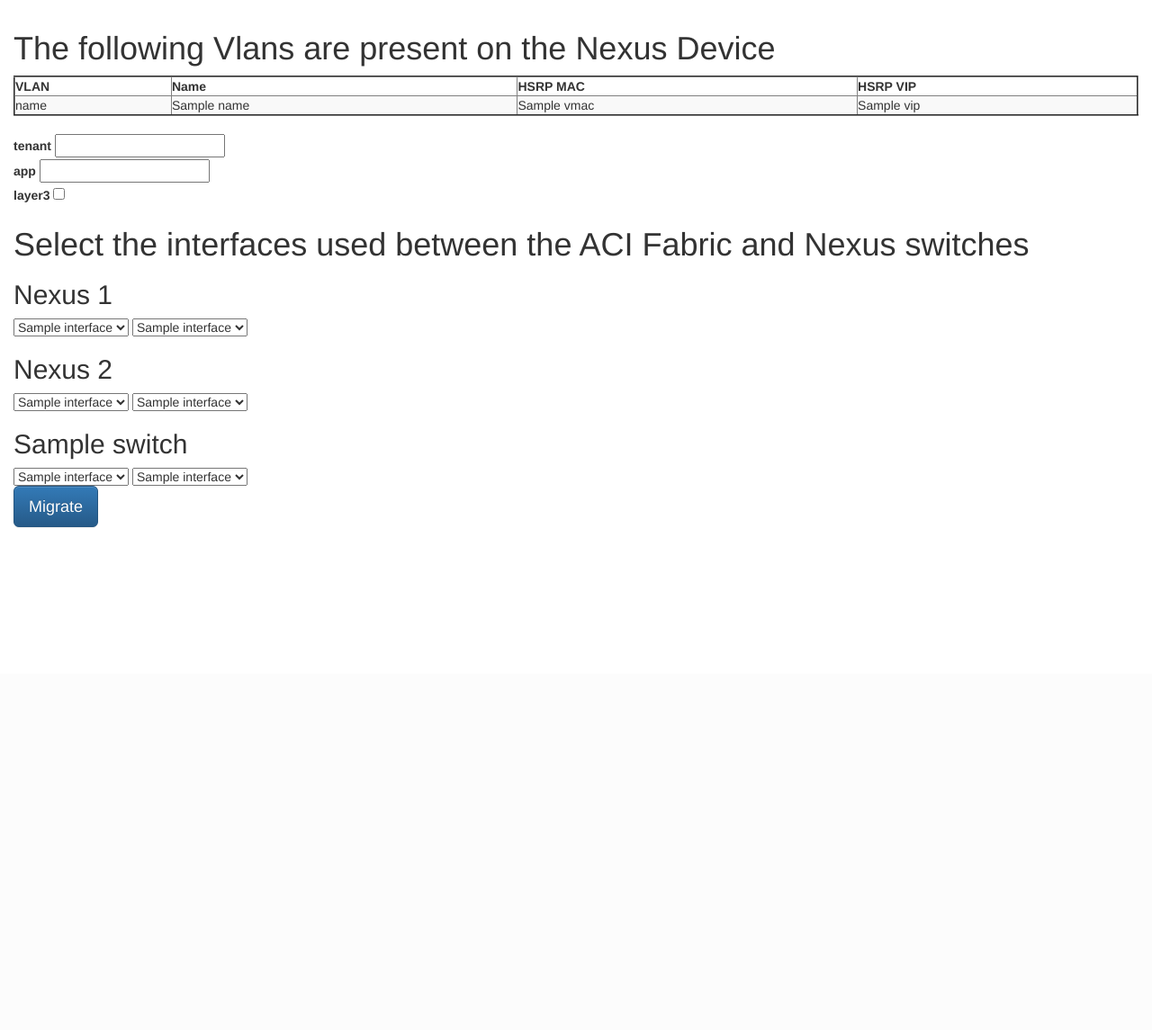
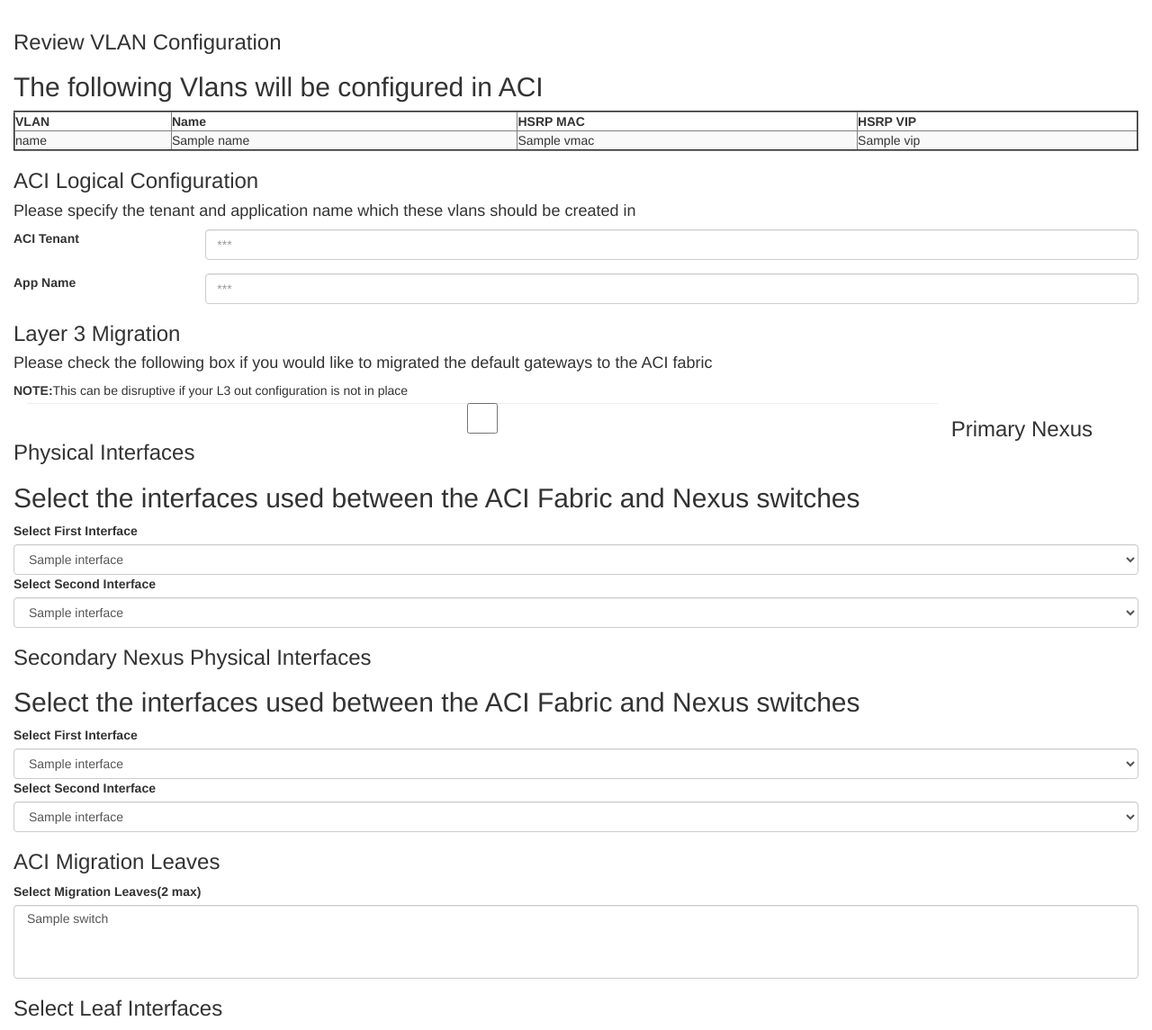
Before and after one commit to imapex/acimigrate, a Flask app: template acimigrate/templates/phase2.html in a window 1280 px wide. Shown: the part 51-1196 px from the top of the page at 90% size. Before the commit the page ends 638 px from the top, so only its background shows below. Run offline with Flask 2, Linux system fonts and the light colour scheme; the template is opened without the code that fills it: values that come from a table or form of the project are taken from there, most other values are stand-ins (such as "Sample title", 1, 10 or a date in 2020); some libraries are stand-ins or nearby versions.

Commit message:
UI improvements - added form wizard to migration (phase2)

```diff
--- a/acimigrate/templates/phase2.html
+++ b/acimigrate/templates/phase2.html
@@ -1,7 +1,15 @@
 {% extends "base_layout.html" %}
 {% block content %}
+{{ form.csrf_token }}
 
-<h1>The following Vlans are present on the Nexus Device</h1>
+
+
+<form id="migration-wizard-phase2" action="/migrate" method="POST">
+    <h3>Review VLAN Configuration</h3>
+
+    <section>
+        <h2>The following Vlans will be configured in ACI</h2>
+
         <div class="table-responsive">
             <table class="table-striped"border="2" style="width:100%">
                 <thead>
@@ -28,56 +36,192 @@
                 </tbody>
             </table>
         </div>
-<br>
+    </section>
+    <h3>ACI Logical Configuration</h3>
+    <section>
+        <h4>Please specify the tenant and application name which these vlans should be created in</h4>
 
+        <div class="form-group row">
+            <label class="col-sm-2 col-form-label">ACI Tenant</label>
+            <div class="col-sm-10">
+                {{form.tenant_name(class_="form-control", placeholder="***")}}
+            </div>
+        </div>
+        <div class="form-group row">
+            <label class="col-sm-2 col-form-label">App Name</label>
+            <div class="col-sm-10">
+                {{form.app_name(class_="form-control", placeholder="***")}}
+            </div>
+        </div>
+    </section>
+    <h3>Layer 3 Migration</h3>
+    <section>
+        <h4>Please check the following box if you would like to migrated the default gateways to the ACI fabric</h4>
+        <b>NOTE:</b>This can be disruptive if your L3 out configuration is not in place
+        <div class="col-sm-10">
+            {{form.layer3(class_="form-control")}}
+        </div>
+    </section>
 
-<form action="/migrate" method="POST">
-    {{ form.csrf_token }}
-    {{ form.tenant_name.label }} {{ form.tenant_name(size=20) }}<br>
-    {{ form.app_name.label }} {{ form.app_name(size=20) }}<br>
-    {{ form.layer3.label }} {{ form.layer3(size=20) }}<br>
+    <h3>Primary Nexus Physical Interfaces</h3>
+    <section>
+        <h2>Select the interfaces used between the ACI Fabric and Nexus switches</h2>
 
-    <h1>Select the interfaces used between the ACI Fabric and Nexus switches</h1>
-    <h2>Nexus 1</h2>
-    <select name="n1i1">
+        <label for="n1i1">Select First Interface</label>
+        <select id="n1i1" name="n1i1" class="form-control">
             {% for interface in n1interfaces %}
-        <option value = "{{ interface }}">{{ interface }}</option>
-        {% endfor %}
-    </select>
-    <select name="n1i2">
-        {% for interface in n1interfaces %}
-        <option value = "{{ interface }}">{{ interface }}</option>
-        {% endfor %}
-    </select>
-    <h2>Nexus 2</h2>
-    <select name="n2i1">
-        {% for interface in n2interfaces %}
-        <option value = "{{ interface }}">{{ interface }}</option>
-        {% endfor %}
-    </select>
-    <select name="n2i2">
-        {% for interface in n2interfaces %}
-        <option value = "{{ interface }}">{{ interface }}</option>
+            <option>{{ interface }}</option>
             {% endfor %}
         </select>
 
-    <br>
+        <label for="n1i2">Select Second Interface</label>
+        <select id="n1i2" name="n1i2" class="form-control">
+            {% for interface in n1interfaces %}
+            <option>{{ interface }}</option>
+            {% endfor %}
+        </select>
+
+    </section>
+
+    <h3>Secondary Nexus Physical Interfaces</h3>
+    <section>
+        <h2>Select the interfaces used between the ACI Fabric and Nexus switches</h2>
+
+        <label for="n2i1">Select First Interface</label>
+        <select id="n2i1" name="n2i1" class="form-control">
+            {% for interface in n2interfaces %}
+            <option>{{ interface }}</option>
+            {% endfor %}
+        </select>
+
+        <label for="n2i2">Select Second Interface</label>
+        <select id="n2i2" name="n2i2" class="form-control">
+            {% for interface in n2interfaces %}
+            <option>{{ interface }}</option>
+            {% endfor %}
+        </select>
+
+    </section>
+
+    <h3>ACI Migration Leaves</h3>
+    <section>
+        <!--Select two leaves-->
+        <label for="leaves">Select Migration Leaves(2 max)</label>
+        <select multiple id="leaves" name="leaves" class="form-control">
             {% for switch in aci_switch_list %}
+            <option>{{ switch }}</option>
+            {% endfor %}
+        </select>
+
+        <!--this piece of shit keeps refreshing the page-->
+        <!--<button href="javascript:void(0)" onclick="getSelectValues(document.getElementById('leaves'));">-->
+            <!--Display selected leaves-->
+        <!--</button>-->
+
+        <!--works-->
+        <!--<a href="#" onclick="getSelectValues(document.getElementById('leaves'));">Display Selected Leaves</a>-->
+
+
+
+
+    </section>
+
+    <h3>Select Leaf Interfaces</h3>
+    <section>
+         <div id="selected-leaves">
+            <!--Generate div for each switch, only selected switches should be visible-->
+            {% for switch in aci_switch_list %}
+            <div id="{{ switch }}" style="display: none;">
+
                 <h2>{{ switch }}</h2>
                 <select>
                     {% for interface in aci_switch_list[switch] %}
                     <option value="{{interface}}">{{interface}}</option>
                     {% endfor %}
                 </select>
+                interface two
                 <select>
                     {% for interface in aci_switch_list[switch] %}
                     <option value="{{interface}}">{{interface}}</option>
                     {% endfor %}
                 </select>
+            </div>
             {% endfor %}
-    <br><button type="submit" class="btn btn-primary btn-lg">Migrate</button>
+
+        </div>
+    </section>
+
 
 </form>
 
+<script>
+
+    function getSelectValues(select) {
+        var result = [];
+        var options = select && select.options;
+        var opt;
+        var leafcount = 0;
+
+        for (var i = 0, iLen = options.length; i < iLen; i++) {
+            opt = options[i];
+
+            if (opt.selected) {
+                leafcount++
+                document.getElementById(opt.text).style.display = "block";
+
+            }
+            else {
+                document.getElementById(opt.text).style.display = "none";
+            }
+        }
+        console.log(leafcount)
+        return leafcount
+    }
+
+    $("#migration-wizard-phase2").steps({
+        headerTag: "h3",
+        bodyTag: "section",
+        transitionEffect: "slideLeft",
+        stepsOrientation: "vertical",
+
+        onStepChanging: function (event, currentIndex)
+        {
+            if (currentIndex == 5) {
+                // always make sure there are only two active selections
+                if  (getSelectValues(document.getElementById('leaves')) != 2) {
+                    alert("Please select exactly two leaf switches")
+                    return false;
+                } else {
+                    return true;
+                }
+
+
+            } else {
+//            all other tabs should always move one
+                return true
+            }
+            },
+
+        onFinished: function (event, currentIndex)
+        {
+            var form = $(this);
+
+            // Submit form input
+            form.submit();
+        }
+    }).validate({
+        errorPlacement: function (error, element)
+        {
+            element.before(error);
+        },
+        rules: {
+            confirm: {
+                equalTo: "#password"
+            }
+        }
+    });
+
+</script>
+
 
 {% endblock %}
```
Also changed, not shown: acimigrate/views.py (+12 -6 lines). Lines whose indentation alone changed are shown as unchanged.
